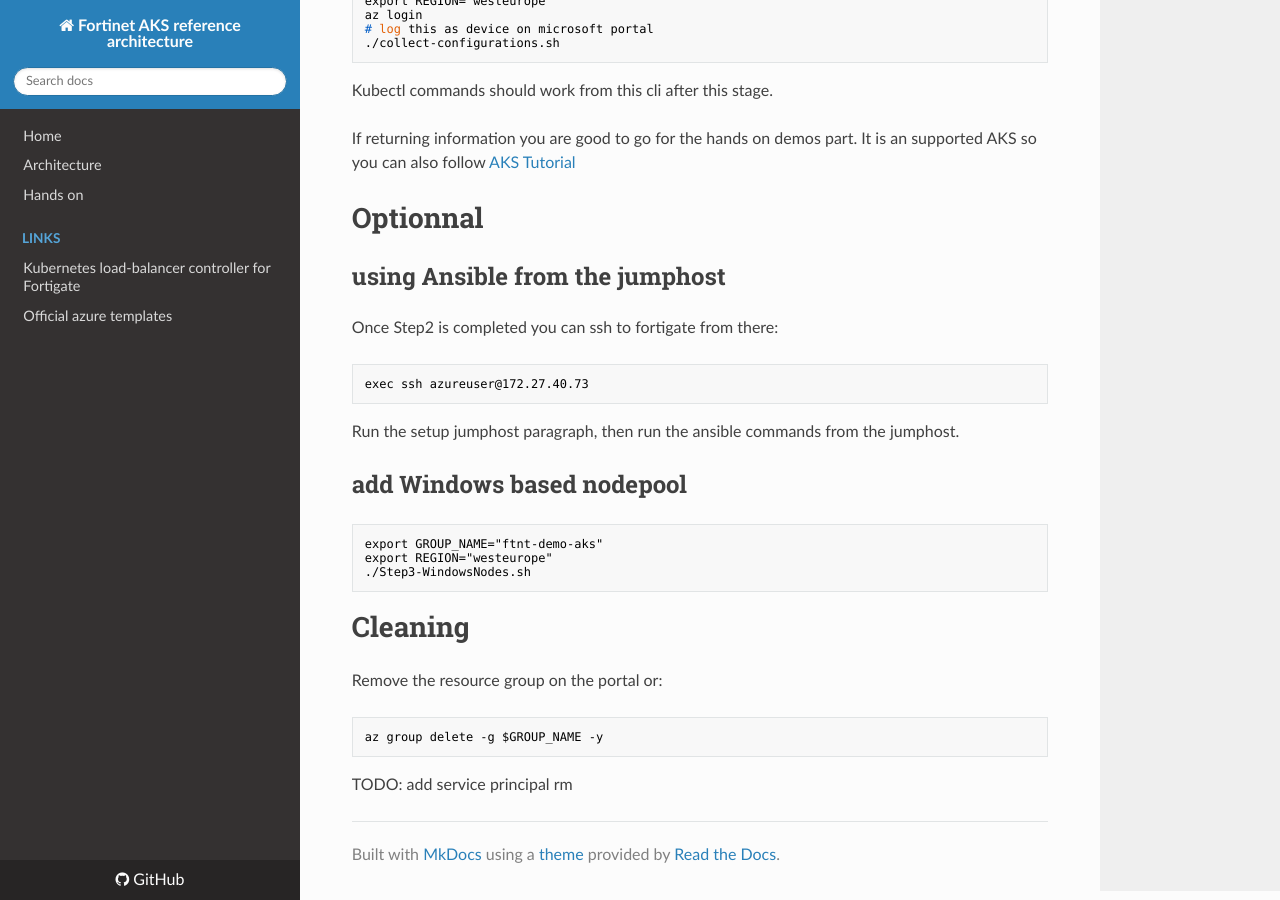
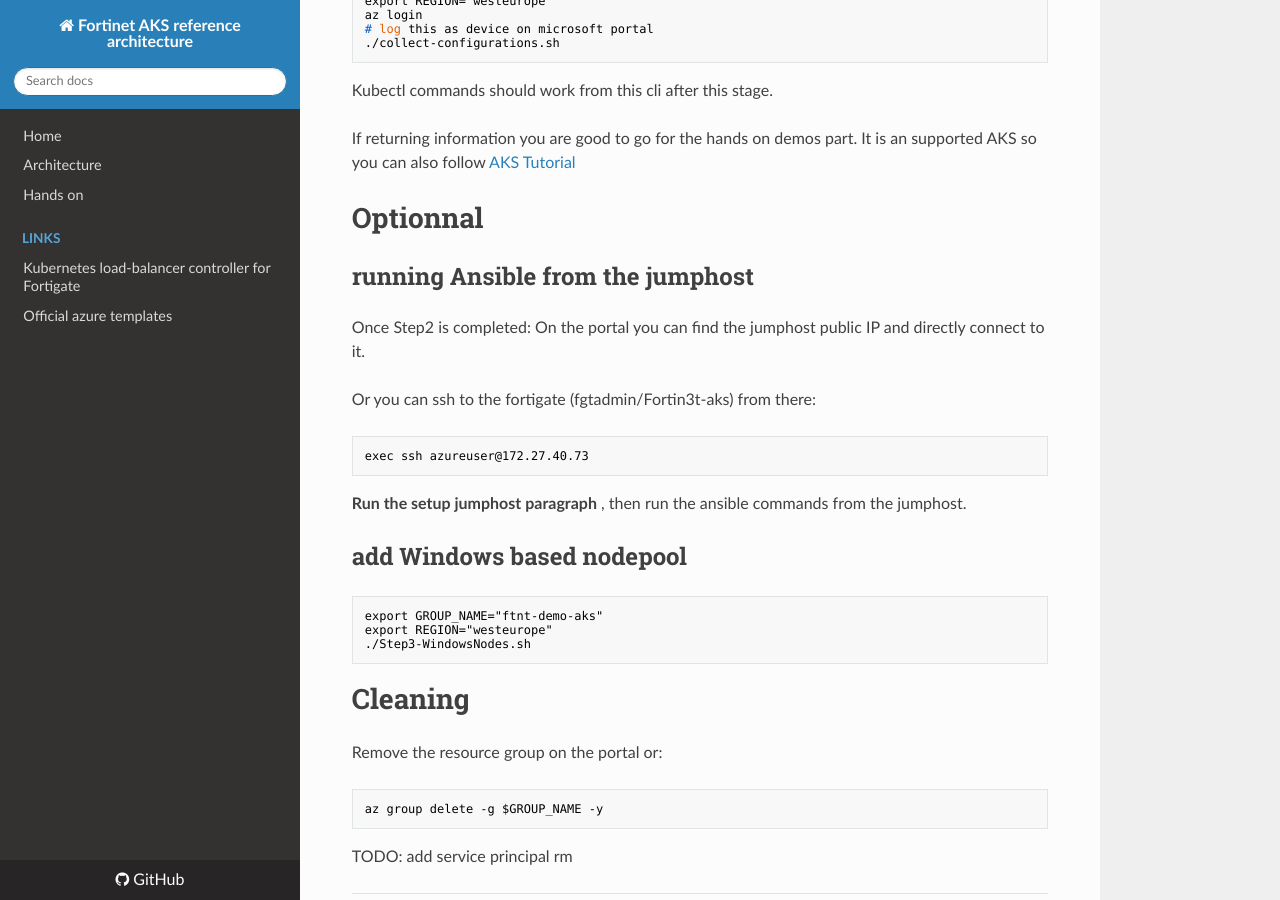
Before and after one commit to fortinet-solutions-cse/secured-AKS-refarch, an MkDocs documentation site: the page built from docs/JumphostUsage.md, in a window 1280 px wide and 900 px high, scrolled down 2399 px. Built offline with MkDocs 1.6.1, drawn with Linux system fonts in a browser that asks for light colours; nearby versions of some CDN libraries.

Commit message:
cleaner jumphost usage

````diff
--- a/docs/JumphostUsage.md
+++ b/docs/JumphostUsage.md
@@ -84,13 +84,18 @@ It is an supported AKS so you can also follow [AKS Tutorial](https://docs.micros
 # Optionnal
 
 
-## using Ansible from the jumphost
+## running Ansible from the jumphost
 
-Once Step2 is completed you can ssh to fortigate from there:
+
+Once Step2 is completed:
+On the portal you can find the jumphost public IP and directly connect to it.
+
+Or you can ssh to the fortigate (fgtadmin/Fortin3t-aks) from there:
 ```shell
 exec ssh azureuser@172.27.40.73
 ```
-Run the setup jumphost paragraph, then run the ansible commands from the jumphost.
+
+**Run the setup jumphost paragraph** , then run the ansible commands from the jumphost.
 
 ## add Windows based nodepool
 
````
